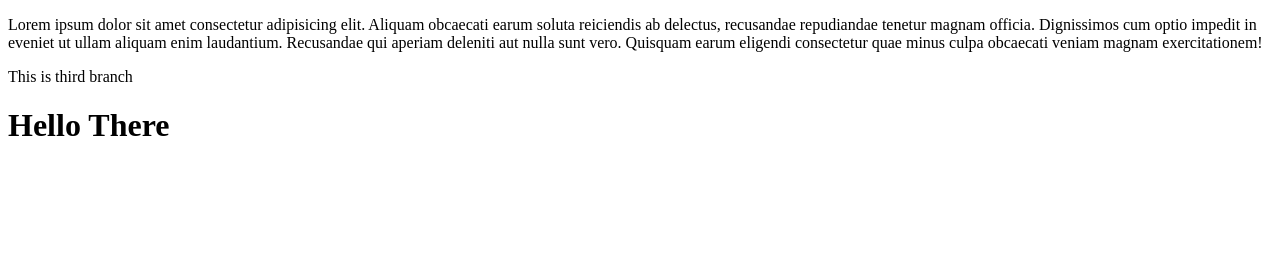
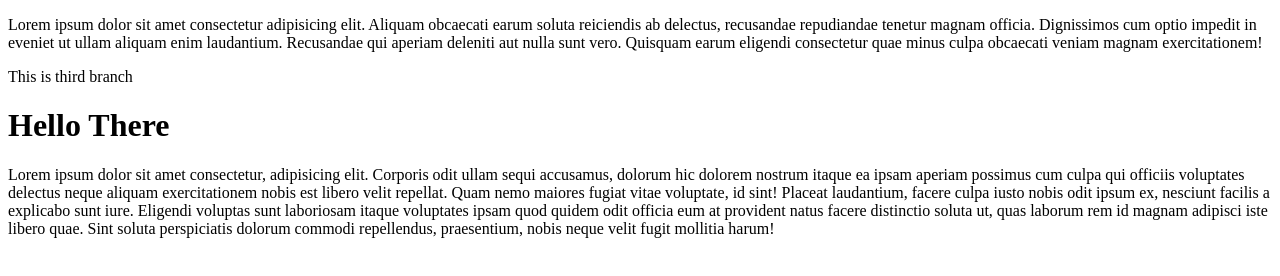
Before and after one commit to MdTaufiqurRahman/givesome, a plain HTML site: page index.html in a window 1280 px wide. Drawn offline with Linux system fonts and the light colour scheme.

Commit message:
third branch done

```diff
--- a/index.html
+++ b/index.html
@@ -12,5 +12,6 @@
     </p>
     <p>This is third branch</p>
     <h1>Hello There</h1>
+    <p>Lorem ipsum dolor sit amet consectetur, adipisicing elit. Corporis odit ullam sequi accusamus, dolorum hic dolorem nostrum itaque ea ipsam aperiam possimus cum culpa qui officiis voluptates delectus neque aliquam exercitationem nobis est libero velit repellat. Quam nemo maiores fugiat vitae voluptate, id sint! Placeat laudantium, facere culpa iusto nobis odit ipsum ex, nesciunt facilis a explicabo sunt iure. Eligendi voluptas sunt laboriosam itaque voluptates ipsam quod quidem odit officia eum at provident natus facere distinctio soluta ut, quas laborum rem id magnam adipisci iste libero quae. Sint soluta perspiciatis dolorum commodi repellendus, praesentium, nobis neque velit fugit mollitia harum!</p>
 </body>
 </html>
```
